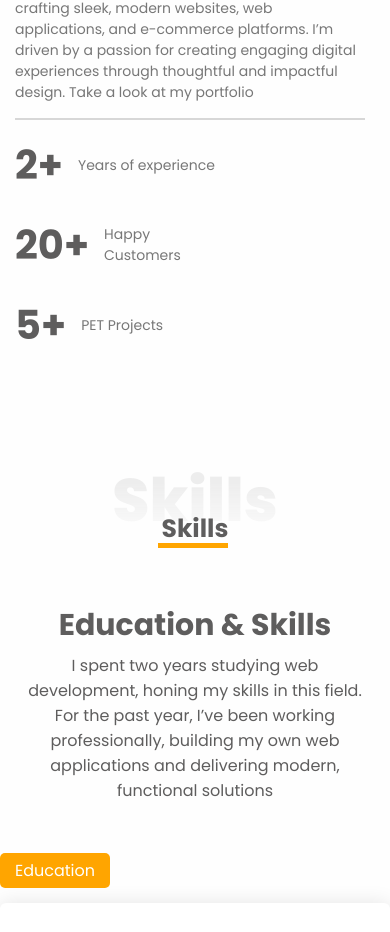
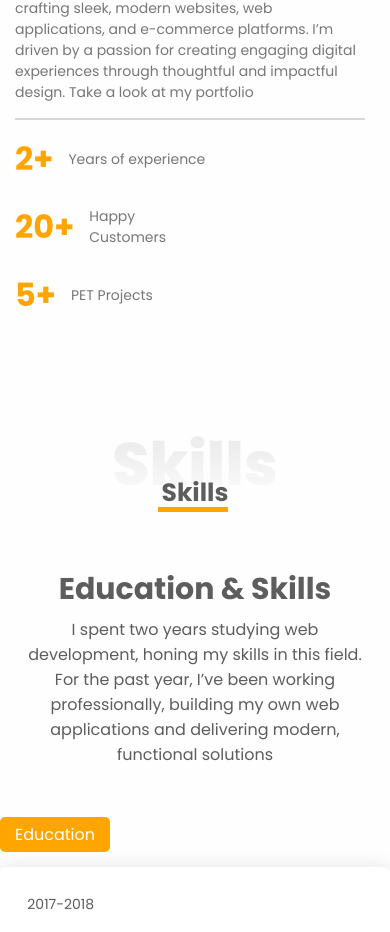
Before and after one commit to iScreAmn/react-portfolio, a React (Vite) app: page / in a window 390 px wide. Shown: the part 1397-2329 px from the top of the page. Built offline with nearby package versions, Linux system fonts and the light colour scheme.

Commit message:
Add motion-numbers in about section

```diff
--- /dev/null
+++ b/src/components/AnimatedNumber/AnimatedNumber.css
@@ -0,0 +1,13 @@
+.animated-number {
+  display: inline-block;
+  font-weight: 700;
+  color: var(--second-color);
+  font-size: 40px;
+  transition: all 0.3s ease;
+}
+
+@media (max-width: 393px) {
+  .animated-number {
+    font-size: 32px;
+  }
+}
--- /dev/null
+++ b/src/components/AnimatedNumber/AnimatedNumber.jsx
@@ -0,0 +1,62 @@
+import { animate, useMotionValue, useMotionValueEvent } from "motion/react";
+import { useEffect, useRef, useState } from "react";
+import "./AnimatedNumber.css";
+
+const AnimatedNumber = ({ value, duration = 2, delay = 0 }) => {
+  const count = useMotionValue(0);
+  const [displayValue, setDisplayValue] = useState(0);
+  const elementRef = useRef(null);
+
+  // Слушаем изменения MotionValue
+  useMotionValueEvent(count, "change", (latest) => {
+    setDisplayValue(Math.round(latest));
+  });
+
+  useEffect(() => {
+    const observer = new IntersectionObserver(
+      ([entry]) => {
+        if (entry.isIntersecting) {
+          // Извлекаем числовое значение из строки (убираем символы +, %, и т.д.)
+          const numericValue = parseInt(value.replace(/[^0-9]/g, ''));
+
+          setTimeout(() => {
+            const controls = animate(count, numericValue, {
+              duration: duration,
+              easing: [0.25, 0.46, 0.45, 0.94] // easeOutQuart
+            });
+            return () => controls.stop();
+          }, delay * 1000);
+
+          observer.unobserve(entry.target);
+        }
+      },
+      { threshold: 0.3 }
+    );
+
+    if (elementRef.current) {
+      observer.observe(elementRef.current);
+    }
+
+    return () => {
+      if (elementRef.current) {
+        observer.unobserve(elementRef.current);
+      }
+    };
+  }, [count, value, duration, delay]);
+
+  // Определяем суффикс для числа
+  const getSuffix = () => {
+    if (value.includes('+')) return '+';
+    if (value.includes('%')) return '%';
+    return '';
+  };
+
+  return (
+    <span ref={elementRef} className="animated-number">
+      {displayValue}
+      {getSuffix()}
+    </span>
+  );
+};
+
+export default AnimatedNumber;
--- a/src/components/about/About.css
+++ b/src/components/about/About.css
@@ -56,8 +56,7 @@
 }
 
 .list-item .number {
-  font-size: 40px;
-  font-weight: 700;
+  /* Стили теперь в AnimatedNumber.css */
 }
 
 .list-item .text {
--- a/src/components/about/About.jsx
+++ b/src/components/about/About.jsx
@@ -3,6 +3,7 @@ import { aboutImg } from "../../assets/images";
 import SectionTitle from "../section-title/SectionTitle";
 import { slideInVariants } from "../../utils/animation";
 import { profList } from "../../data/profList";
+import AnimatedNumber from "../AnimatedNumber/AnimatedNumber";
 import "./About.css";
 
 const About = () => {
@@ -61,7 +62,9 @@ const About = () => {
                   custom={index}
                   variants={slideInVariants("right", 0.6, 40, true)}
                 >
-                  <span className="number">{item.number}</span>
+                  <span className="number">
+                    <AnimatedNumber value={item.number} duration={2} delay={index * 0.2} />
+                  </span>
                   <span className="text">{item.text}</span>
                 </motion.li>
               ))}
```
